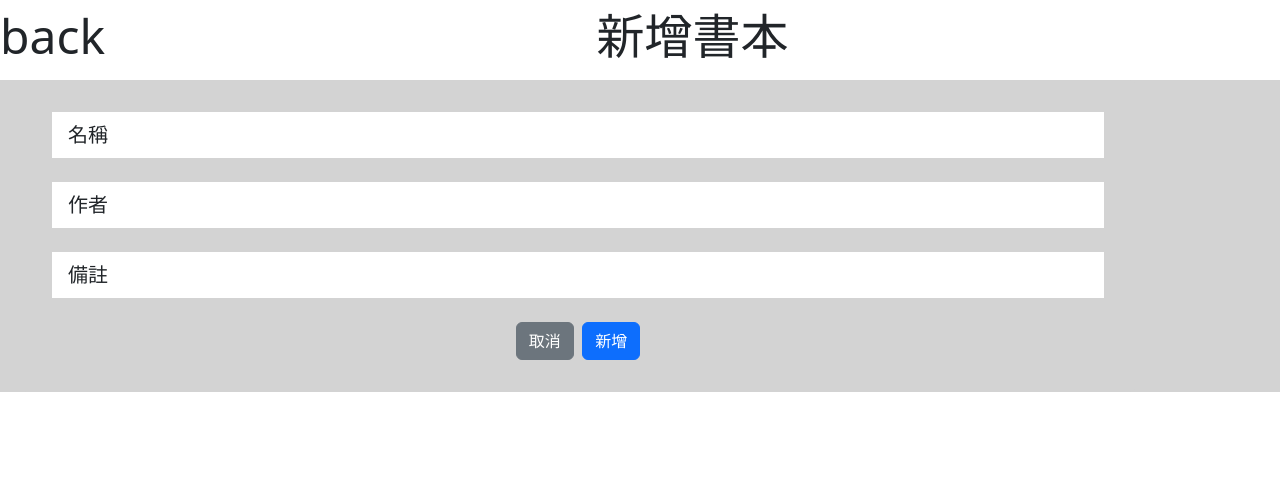
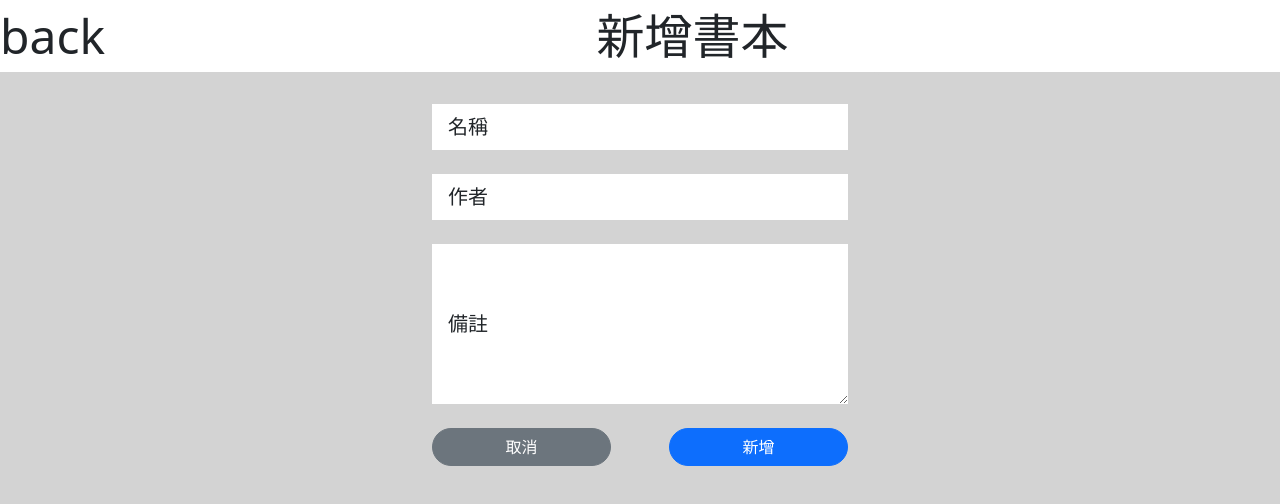
Before and after one commit to s780609/unnotech-frontend-recruit, a Vue app: page /#/add in a window 1280 px wide. Shown: the top 504 px of the page. Built offline with nearby package versions, Linux system fonts and the light colour scheme.

Commit message:
chore: Modify AddPage that more close to wireframe
what?
    -- Modify AddPage that more close to wireframe
    -- Rename HomePage to BookDetailPage

```diff
--- a/src/components/AddPage.vue
+++ b/src/components/AddPage.vue
@@ -1,8 +1,17 @@
 <template>
   <HeaderComponent v-bind:titleProperty="add"></HeaderComponent>
   <div style="background-color: #d3d3d3">
-    <b-container style="margin: 0.5rem">
-      <b-card style="background-color: #d3d3d3; border: transparent">
+    <b-container style="background-color: #d3d3d3">
+      <b-card
+        style="
+          background-color: #d3d3d3;
+          border: transparent;
+          width: 30rem;
+          height: 50rem;
+          float: none;
+          margin: 0 auto;
+        "
+      >
         <b-card-body style="text-align: center">
           <b-input-group
             size="lg"
@@ -38,23 +47,30 @@
           <br />
           <b-input-group
             size="lg"
-            style="background-color: white; border: transparent"
+            style="background-color: white; border: transparent;height: 10rem"
           >
             <template #prepend>
               <b-input-group-text
-                style="background-color: white; border: transparent"
+                style="background-color: white; border: transparent;"
                 >備註</b-input-group-text
               >
             </template>
-            <b-form-input
+            <b-form-textarea
               style="background-color: white; border: transparent"
               v-model="bookDescription"
-            ></b-form-input>
+            ></b-form-textarea>
           </b-input-group>
           <br />
           <div>
-            <b-button>取消</b-button>&nbsp;
-            <b-button variant="primary" v-on:click="postData">新增</b-button>
+            <b-button style="border-radius: 2rem; width: 43%; float: left"
+              >取消</b-button
+            >&nbsp;
+            <b-button
+              style="border-radius: 2rem; width: 43%; float: right"
+              variant="primary"
+              v-on:click="postData"
+              >新增</b-button
+            >
           </div>
         </b-card-body>
       </b-card>
@@ -63,41 +79,63 @@
 </template>
 
 <script>
-import { reactive } from "@vue/reactivity";
+import { ref } from "@vue/reactivity";
 import HeaderComponent from "./HeaderComponent";
 
 export default {
   name: "AddPage",
   setup() {
-    const bookTitle = reactive();
-    const bookAuthor = reactive();
-    const bookDescription = reactive();
+    const bookTitle = ref();
+    const bookAuthor = ref();
+    const bookDescription = ref();
 
     const postData = async () => {
-      console.log(bookTitle.value);
-      return;
-      // try {
-      //   const response = await fetch(
-      //     "https://fe-interview-api.unnotech.com/books/",
-      //     {
-      //       method: "POST",
-      //       body: "author=TEST&title=New Book&description=TEST",
-      //     }
-      //   );
+      if (!checkTitle(bookTitle.value) || !checkAuthor(bookAuthor.value)) {
+        alert("名稱與作者必填");
+        return;
+      }
 
-      //   if (response) {
-      //     const jsonResult = await response.json();
-      //     if (jsonResult) {
-      //       alert("Add Successful");
-      //     }
-      //   } else {
-      //     throw new Error(await response.text());
-      //   }
-      // } catch (error) {
-      //   console.error(error);
-      //   alert(error.msg);
-      // }
+      try {
+        const response = await fetch(
+          "https://fe-interview-api.unnotech.com/books/",
+          {
+            method: "POST",
+            headers: {
+              "Content-Type": "application/x-www-form-urlencoded",
+            },
+            body: `author=${bookAuthor.value}&title=${bookTitle.value}&description=${bookDescription.value}`,
+          }
+        );
+
+        if (response) {
+          const jsonResult = await response.json();
+          if (jsonResult) {
+            alert("新增成功");
+          }
+        } else {
+          throw new Error(await response.text());
+        }
+      } catch (error) {
+        console.error(error);
+        alert(error.msg);
+      }
     };
+
+    function checkTitle(title) {
+      if (title) {
+        return true;
+      } else {
+        return false;
+      }
+    }
+
+    function checkAuthor(author) {
+      if (author) {
+        return true;
+      } else {
+        return false;
+      }
+    }
 
     return {
       add: "新增書本",
--- a/src/components/HomePage.vue
+++ /dev/null
@@ -1,77 +0,0 @@
-<template>
-  <HeaderComponent
-    v-on:add="add"
-    v-bind:titleProperty="bookListTitle"
-  ></HeaderComponent>
-  <div class="content">
-    <b-container>
-      <div style="max-width: 60rem; text-align: center; display: flex; flex-wrap: wrap;">
-        <BookComponent
-          v-for="book in books.value"
-          :key="book.id"
-          :book="book"
-        ></BookComponent>
-      </div>
-    </b-container>
-  </div>
-</template>
-<script>
-import { reactive, onBeforeUpdate } from "vue";
-
-import HeaderComponent from "./HeaderComponent";
-import BookComponent from "./BookComponent";
-
-export default {
-  name: "HomePage",
-  props: {
-    msg: String,
-  },
-  components: {
-    HeaderComponent,
-    BookComponent,
-  },
-  setup() {
-    const bookListTitle = "書籍列表";
-
-    const books = reactive([]);
-
-    async function add(value) {
-      console.log("add", value);
-    }
-
-    async function getBooks() {
-      try {
-        const response = await fetch(
-          "https://fe-interview-api.unnotech.com/books"
-        );
-        if (response) {
-          books.value = await response.json();
-          console.log(books.value);
-        }
-      } catch (error) {
-        console.error(error);
-        alert(error.message);
-      }
-    }
-
-    getBooks();
-
-    onBeforeUpdate(() => {
-      console.log("onBeforeUpdate");
-    });
-
-    return {
-      bookListTitle,
-      books,
-      add,
-    };
-  },
-};
-</script>
-
-<!-- Add "scoped" attribute to limit CSS to this component only -->
-<style scoped>
-.content {
-  background-color: #d3d3d3;
-}
-</style>
--- a/src/main.js
+++ b/src/main.js
@@ -6,7 +6,7 @@ import "bootstrap/dist/css/bootstrap.css";
 import "bootstrap-vue-3/dist/bootstrap-vue-3.css";
 
 import App from "./App.vue";
-import HomePage from "./components/HomePage.vue";
+import HomePage from "./components/BookListPage.vue";
 import AddPage from "./components/AddPage.vue";
 
 // 2. Define some routes
```
